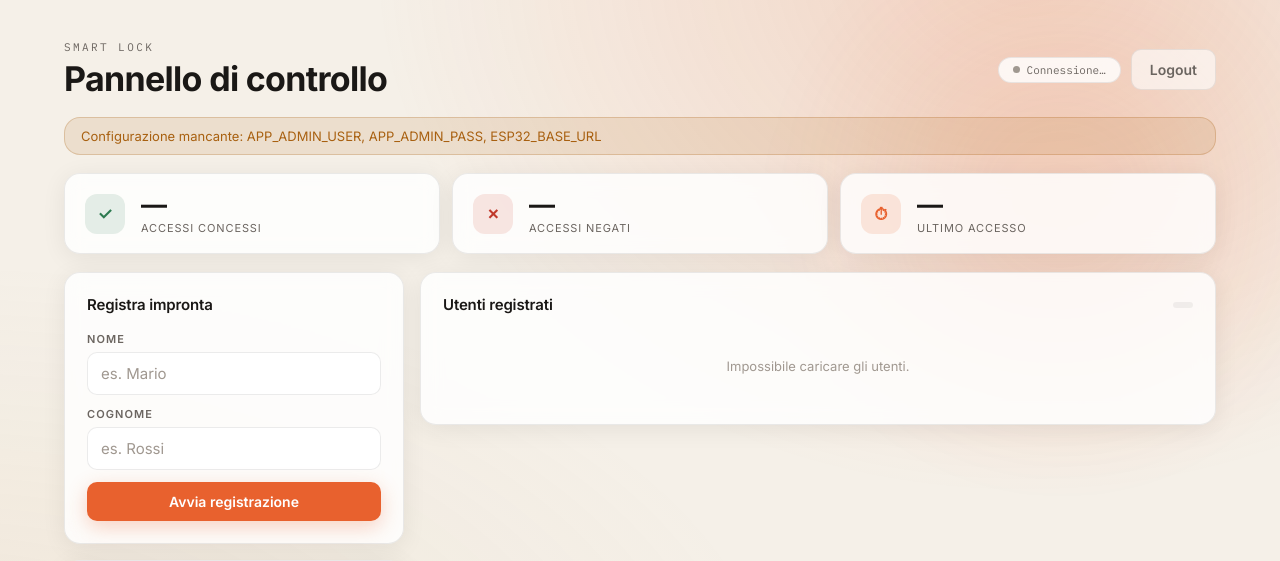
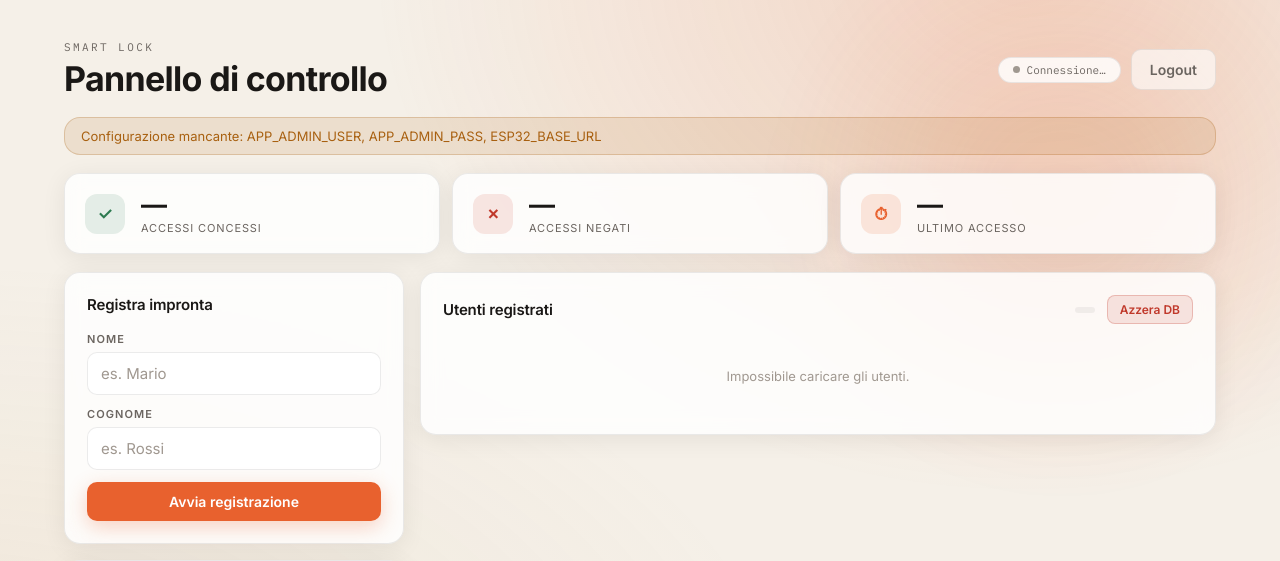
Before and after one commit to emadr-03/Progetto-APC, a Flask app: page / in a window 1280 px wide. Shown: the top 561 px of the page. Run offline with Flask 3, Linux system fonts and the light colour scheme; the visitor is signed in with stand-in values (Sample User, id 1).

Commit message:
Aggiungi reset database via interfaccia web
- Bottone "Azzera DB" nella sezione utenti con dialog di conferma
- ESP32: endpoint POST /api/reset — invia AS608_RESET alla STM32 via UART,
  attende risposta (max 10 s), azzera SQLite solo se AS608 conferma OK
- STM32: gestione comando AS608_RESET in S_STANDBY — EmptyDB + risposta UART
- Flask: proxy POST /api/reset con timeout 15 s
- UI: alert distinto per successo completo vs sensore non raggiungibile

```diff
--- a/pc_web_app/app.py
+++ b/pc_web_app/app.py
@@ -123,5 +123,11 @@ def api_users_patch():
     return jsonify(data), status
 
 
+@app.route("/api/reset", methods=["POST"])
+def api_reset():
+    data, status = esp32_request("POST", "/api/reset", timeout=15)
+    return jsonify(data), status
+
+
 if __name__ == "__main__":
     app.run(host="0.0.0.0", port=5000, debug=True)
--- a/pc_web_app/static/app.css
+++ b/pc_web_app/static/app.css
@@ -266,6 +266,13 @@ h2 {
 }
 .btn.ghost:hover { background: rgba(255, 255, 255, 0.9); }
 .btn.small { font-size: 12px; padding: 6px 12px; border-radius: 8px; }
+.btn.danger {
+  background: var(--red-bg);
+  color: var(--red);
+  border: 1px solid rgba(192, 57, 43, 0.25);
+}
+.btn.danger:hover { background: var(--red); color: #fff; }
+.btn.danger:disabled { opacity: 0.45; cursor: not-allowed; }
 
 /* ── Enrollment steps ── */
 .steps {
@@ -335,6 +342,11 @@ h2 {
   margin-bottom: 16px;
 }
 .users-header h2 { margin-bottom: 0; }
+.users-header-right {
+  display: flex;
+  align-items: center;
+  gap: 12px;
+}
 .users-count {
   font-family: "IBM Plex Mono", monospace;
   font-size: 11px;
--- a/pc_web_app/static/app.js
+++ b/pc_web_app/static/app.js
@@ -17,6 +17,7 @@ const ui = {
   statGranted: $('stat-granted'),
   statDenied:  $('stat-denied'),
   statLast:    $('stat-last'),
+  resetDbBtn:  $('reset-db-btn'),
   // modal
   modalOverlay:    $('modal-overlay'),
   modalClose:      $('modal-close'),
@@ -313,6 +314,36 @@ ui.form?.addEventListener('submit', async e => {
 // ── Clear log ─────────────────────────────────────────────────────────────────
 ui.clearLog?.addEventListener('click', () => { ui.log.innerHTML = ''; });
 
+// ── Reset database ────────────────────────────────────────────────────────────
+ui.resetDbBtn?.addEventListener('click', async () => {
+  const confirmed = confirm(
+    'Attenzione: questa operazione cancellerà TUTTE le impronte dal sensore AS608 ' +
+    'e tutti gli utenti dal database.\n\nProcedere?'
+  );
+  if (!confirmed) return;
+
+  ui.resetDbBtn.disabled = true;
+  ui.resetDbBtn.textContent = 'Azzeramento…';
+
+  const res = await jsonFetch('/api/reset', { method: 'POST' });
+
+  ui.resetDbBtn.disabled = false;
+  ui.resetDbBtn.textContent = 'Azzera DB';
+
+  if (res.error) {
+    alert('Errore: impossibile raggiungere l\'ESP32.');
+    return;
+  }
+
+  if (!res.data?.ok) {
+    alert('Reset annullato: il sensore AS608 non risponde.\nNessun dato è stato eliminato.');
+    return;
+  }
+
+  alert('Reset completato: impronte AS608 e database SQLite azzerati.');
+  fetchUsers();
+});
+
 // ── Init ──────────────────────────────────────────────────────────────────────
 setStep('idle');
 fetchEvents();
--- a/pc_web_app/templates/index.html
+++ b/pc_web_app/templates/index.html
@@ -104,7 +104,10 @@
       <section class="card">
         <div class="users-header">
           <h2>Utenti registrati</h2>
-          <span class="users-count" id="users-count"></span>
+          <div class="users-header-right">
+            <span class="users-count" id="users-count"></span>
+            <button class="btn danger small" id="reset-db-btn" title="Azzera tutte le impronte AS608 e il database">Azzera DB</button>
+          </div>
         </div>
         <div id="users-container" class="users-container">
           <div class="placeholder">Caricamento…</div>
```
Also changed, not shown: 2 other files.
